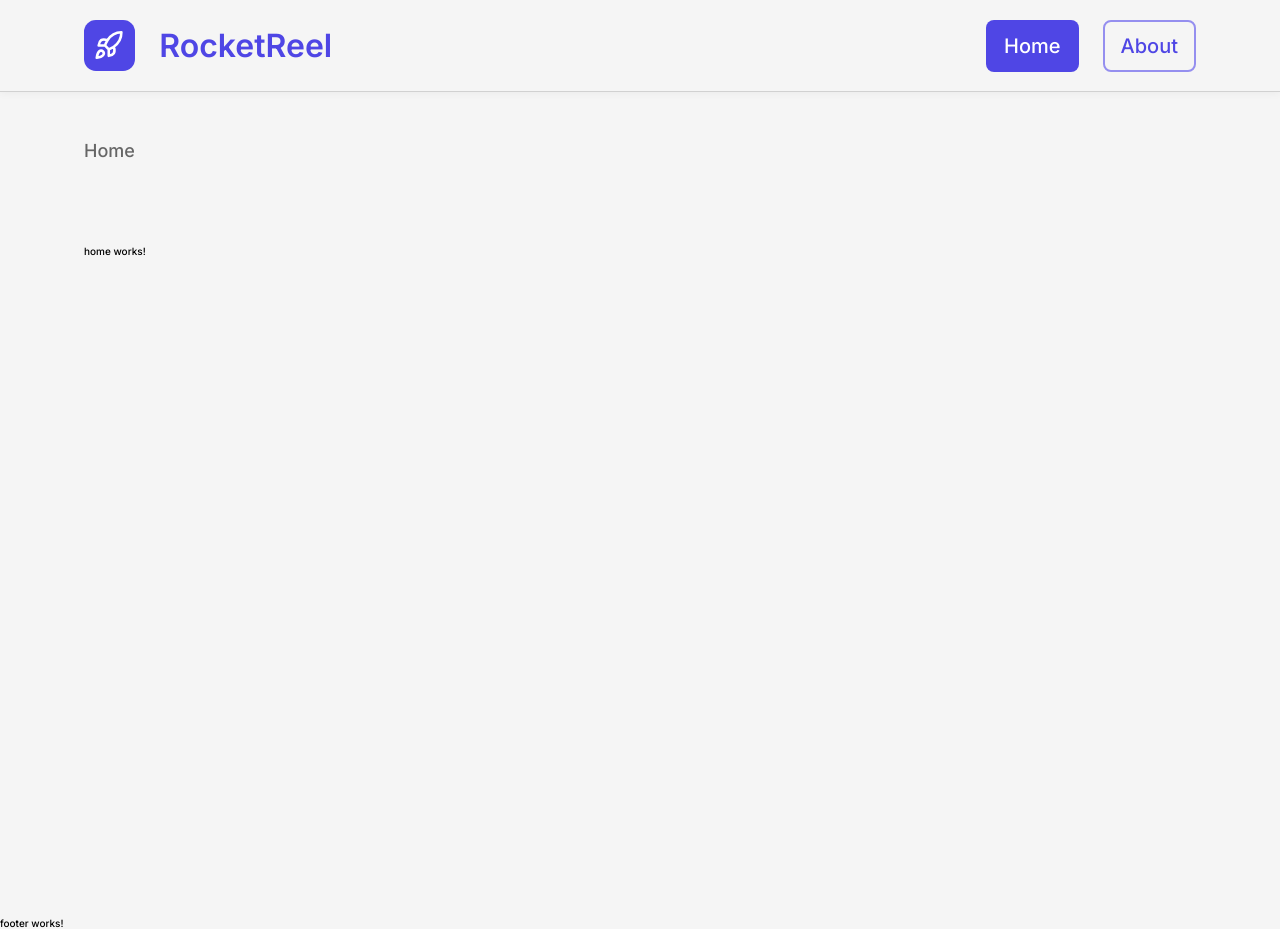
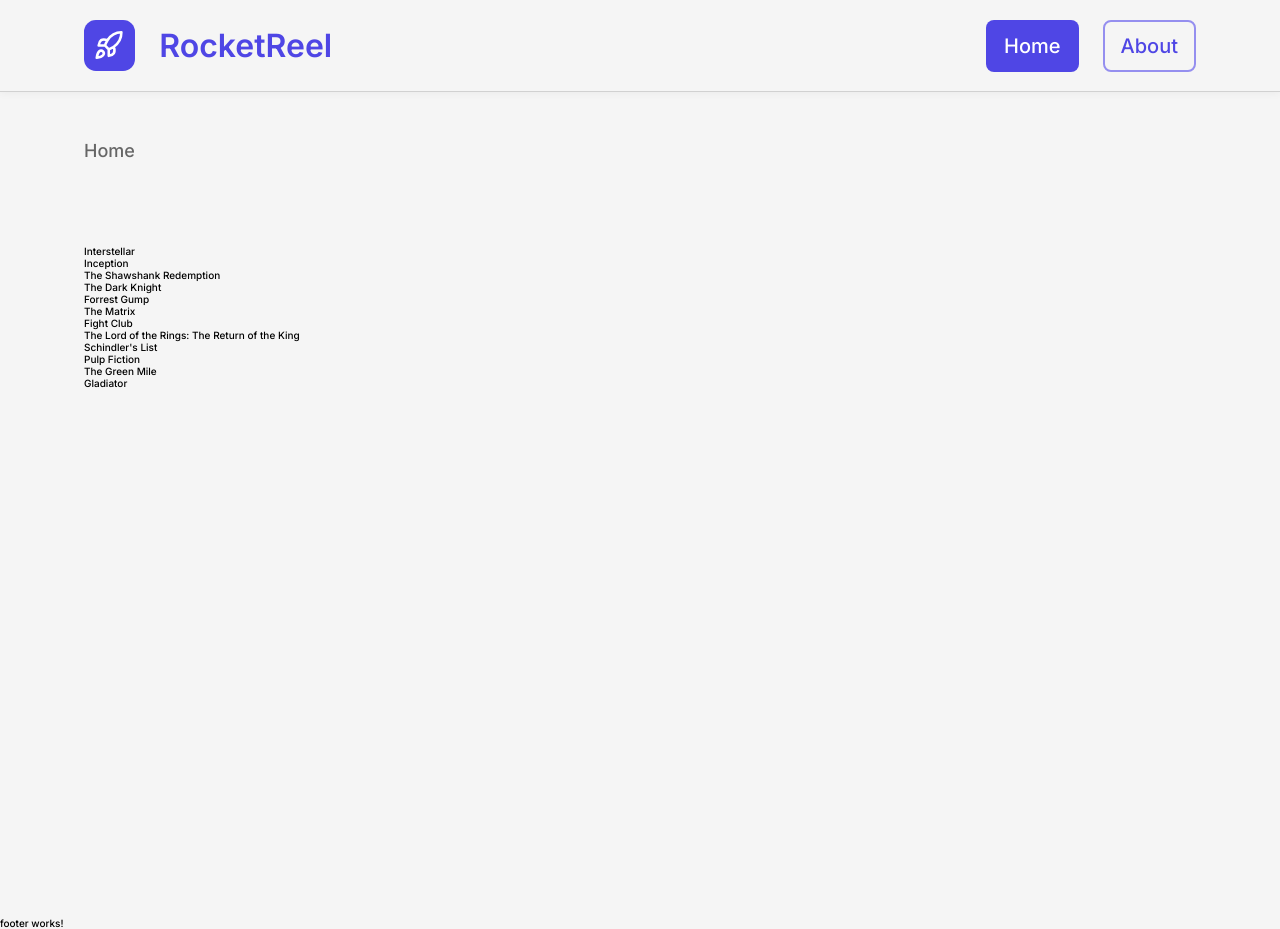
Before and after one commit to Oto-Gelashvili/RocketReel, an Angular app: page / in a window 1280 px wide. Built offline with nearby package versions, Linux system fonts and the light colour scheme.

Commit message:
feat: add film service

```diff
--- /dev/null
+++ b/src/app/core/services/film.service.ts
@@ -0,0 +1,24 @@
+import { Injectable, signal, computed } from '@angular/core';
+import { FILMS } from '../../../assets/data/films';
+import { Film } from '../../features/models/film.model';
+
+@Injectable({
+  providedIn: 'root',
+})
+export class FilmService {
+  private _films = signal<Film[]>(FILMS);
+
+  films = this._films.asReadonly();
+
+  favoriteFilms = computed(() => this._films().filter((f) => f.isFavorite));
+
+  getById(id: number): Film | undefined {
+    return this._films().find((f) => f.id === id);
+  }
+
+  toggleFavorite(id: number): void {
+    this._films.update((films) =>
+      films.map((f) => (f.id === id ? { ...f, isFavorite: !f.isFavorite } : f)),
+    );
+  }
+}
--- a/src/app/features/film-details/film-details.ts
+++ b/src/app/features/film-details/film-details.ts
@@ -1,19 +1,35 @@
 import { Component, inject, OnInit } from '@angular/core';
 import { BreadcrumbsService } from '../../core/services/breadcrumbs.service';
+import { FilmService } from '../../core/services/film.service';
+import { ActivatedRoute, Router } from '@angular/router';
 
 @Component({
   selector: 'app-film-details',
-  imports: [],
   templateUrl: './film-details.html',
   styleUrl: './film-details.css',
 })
 export class FilmDetails implements OnInit {
-  breadcrumbsService = inject(BreadcrumbsService);
-  film = {
-    title: 'titanic',
-  };
+  private breadcrumbsService = inject(BreadcrumbsService);
+  private filmService = inject(FilmService);
+  private router = inject(Router);
+  private activatedRoute = inject(ActivatedRoute);
 
   ngOnInit() {
-    this.breadcrumbsService.set([{ label: 'Home', link: '/' }, { label: this.film.title }]);
+    const idParam = this.activatedRoute.snapshot.paramMap.get('id');
+    const id = Number(idParam);
+
+    if (!idParam || isNaN(id)) {
+      this.router.navigate(['/']);
+      return;
+    }
+
+    const film = this.filmService.getById(id);
+
+    if (!film) {
+      this.router.navigate(['/']);
+      return;
+    }
+
+    this.breadcrumbsService.set([{ label: 'Home', link: '/' }, { label: film.title }]);
   }
 }
--- a/src/app/features/home/home.html
+++ b/src/app/features/home/home.html
@@ -1 +1,5 @@
-<p>home works!</p>
+@for (film of films(); track film.id) {
+  <a [routerLink]="['/films', film.id]">
+    <p>{{ film.title }}</p>
+  </a>
+}
--- a/src/app/features/home/home.ts
+++ b/src/app/features/home/home.ts
@@ -1,15 +1,18 @@
 import { Component, inject, OnInit } from '@angular/core';
 import { BreadcrumbsService } from '../../core/services/breadcrumbs.service';
+import { FilmService } from '../../core/services/film.service';
+import { RouterLink } from '@angular/router';
 
 @Component({
   selector: 'app-home',
-  imports: [],
+  imports: [RouterLink],
   templateUrl: './home.html',
   styleUrl: './home.css',
 })
 export class Home implements OnInit {
   breadcrumbsService = inject(BreadcrumbsService);
-
+  filmService = inject(FilmService);
+  films = this.filmService.films;
   ngOnInit() {
     this.breadcrumbsService.set([{ label: 'Home' }]);
   }
--- /dev/null
+++ b/src/assets/data/films.ts
@@ -0,0 +1,148 @@
+import { Film } from '../../app/features/models/film.model';
+
+export const FILMS: Film[] = [
+  {
+    id: 1,
+    title: 'Interstellar',
+    year: 2014,
+    genre: 'Sci-Fi',
+    rating: 8.6,
+    duration: 169,
+    description:
+      'When drought, dust storms, and the extinction of crops lead humanity to a food crisis, a team of explorers and scientists travels through a wormhole in search of a new home for mankind.',
+    posterUrl: 'https://placehold.co/300x450?text=Interstellar',
+    isFavorite: false,
+  },
+  {
+    id: 2,
+    title: 'Inception',
+    year: 2010,
+    genre: 'Sci-Fi',
+    rating: 8.8,
+    duration: 148,
+    description:
+      'Cobb is a skilled thief, the best of the best in the dangerous art of extraction: he steals valuable secrets from deep within the subconscious during sleep.',
+    posterUrl: 'https://placehold.co/300x450?text=Inception',
+    isFavorite: false,
+  },
+  {
+    id: 3,
+    title: 'The Shawshank Redemption',
+    year: 1994,
+    genre: 'Drama',
+    rating: 9.3,
+    duration: 142,
+    description:
+      'Banker Andy Dufresne is convicted of murdering his wife and her lover. Finding himself in a prison called Shawshank, he faces the cruelty and lawlessness that reign on both sides of the bars.',
+    posterUrl: 'https://placehold.co/300x450?text=Shawshank',
+    isFavorite: false,
+  },
+  {
+    id: 4,
+    title: 'The Dark Knight',
+    year: 2008,
+    genre: 'Action',
+    rating: 9.0,
+    duration: 152,
+    description:
+      "Batman raises the stakes in his war on crime. With the help of Lieutenant Jim Gordon and District Attorney Harvey Dent, he seeks to rid Gotham's streets of crime.",
+    posterUrl: 'https://placehold.co/300x450?text=Dark+Knight',
+    isFavorite: false,
+  },
+  {
+    id: 5,
+    title: 'Forrest Gump',
+    year: 1994,
+    genre: 'Drama',
+    rating: 8.8,
+    duration: 142,
+    description:
+      'A simple-minded man from Alabama named Forrest Gump inadvertently finds himself at the center of key events in American history during the second half of the 20th century.',
+    posterUrl: 'https://placehold.co/300x450?text=Forrest+Gump',
+    isFavorite: false,
+  },
+  {
+    id: 6,
+    title: 'The Matrix',
+    year: 1999,
+    genre: 'Sci-Fi',
+    rating: 8.7,
+    duration: 136,
+    description:
+      'Hacker Neo discovers that the reality he lives in is merely a simulation created by machines. He must make a choice that will change the fate of humanity.',
+    posterUrl: 'https://placehold.co/300x450?text=Matrix',
+    isFavorite: false,
+  },
+  {
+    id: 7,
+    title: 'Fight Club',
+    year: 1999,
+    genre: 'Thriller',
+    rating: 8.8,
+    duration: 139,
+    description:
+      'An insomniac office worker and a charismatic soap salesman form an underground fight club that quickly evolves into something much greater.',
+    posterUrl: 'https://placehold.co/300x450?text=Fight+Club',
+    isFavorite: false,
+  },
+  {
+    id: 8,
+    title: 'The Lord of the Rings: The Return of the King',
+    year: 2003,
+    genre: 'Fantasy',
+    rating: 9.0,
+    duration: 201,
+    description:
+      'The final battle for Middle-earth begins. Frodo and Sam approach Mount Doom, while Aragorn must embrace his destiny and lead the armies of the free peoples into battle.',
+    posterUrl: 'https://placehold.co/300x450?text=LOTR+ROTK',
+    isFavorite: false,
+  },
+  {
+    id: 9,
+    title: "Schindler's List",
+    year: 1993,
+    genre: 'Drama',
+    rating: 9.0,
+    duration: 195,
+    description:
+      'The story of German industrialist Oskar Schindler, who saved more than a thousand Polish Jews during the Holocaust by employing them in his factories.',
+    posterUrl: 'https://placehold.co/300x450?text=Schindlers+List',
+    isFavorite: false,
+  },
+  {
+    id: 10,
+    title: 'Pulp Fiction',
+    year: 1994,
+    genre: 'Crime',
+    rating: 8.9,
+    duration: 154,
+    description:
+      "Several intertwining stories from the Los Angeles criminal underworld: two hitmen, a gangster's wife, a boxer, and a pair of diner robbers.",
+    posterUrl: 'https://placehold.co/300x450?text=Pulp+Fiction',
+    isFavorite: false,
+  },
+  {
+    id: 11,
+    title: 'The Green Mile',
+    year: 1999,
+    genre: 'Drama',
+    rating: 8.6,
+    duration: 189,
+    description:
+      'A death row corrections officer at a Louisiana penitentiary discovers that one of the inmates possesses a supernatural gift of healing.',
+    posterUrl: 'https://placehold.co/300x450?text=Green+Mile',
+    isFavorite: false,
+  },
+  {
+    id: 12,
+    title: 'Gladiator',
+    year: 2000,
+    genre: 'Action',
+    rating: 8.5,
+    duration: 155,
+    description:
+      'Roman general Maximus is betrayed by the emperor and sold into slavery. Becoming a gladiator, he fights in the Colosseum arena to avenge his family.',
+    posterUrl: 'https://placehold.co/300x450?text=Gladiator',
+    isFavorite: false,
+  },
+];
```
Also changed, not shown: src/app/features/models/film.model.ts (added, +11 -0 lines).
